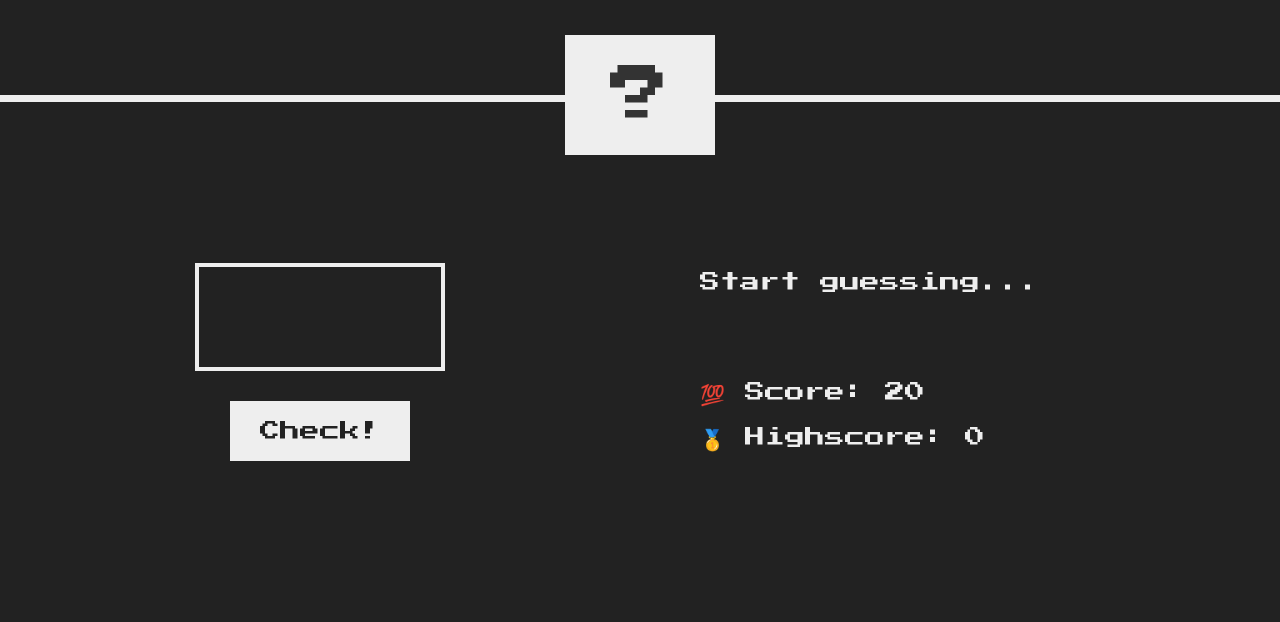
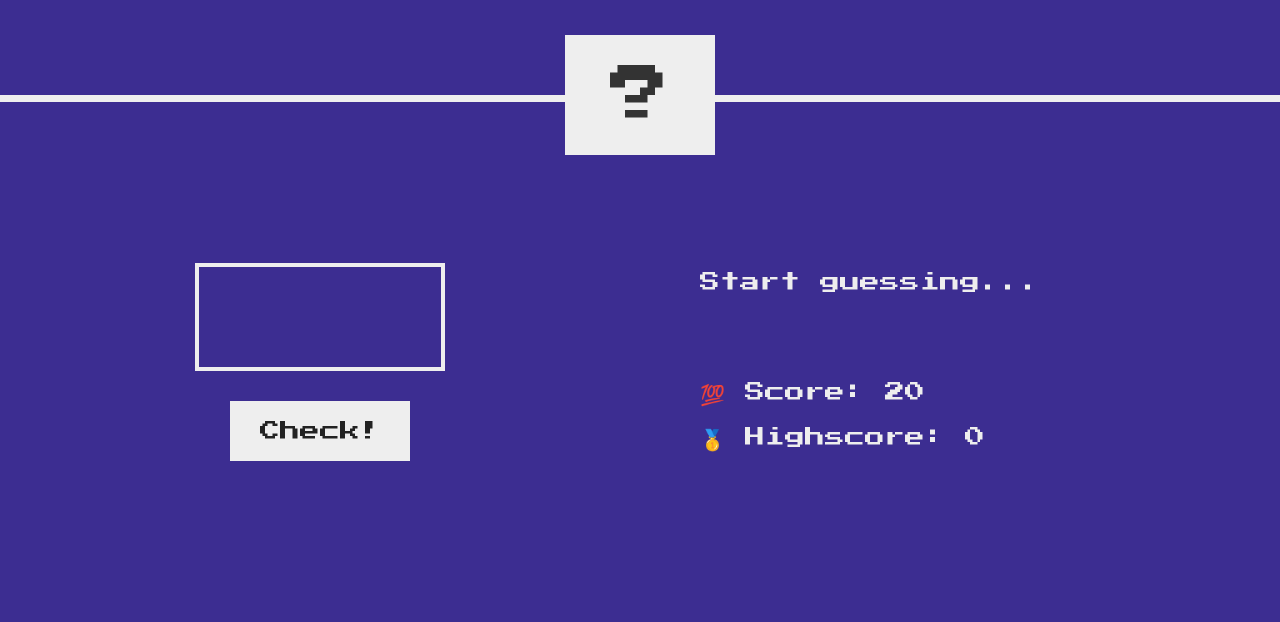
Before and after one commit to mralimov/Guess-my-number---game---JS, a plain HTML site: page index.html in a window 1280 px wide. Shown: the part 178-800 px from the top of the page. Drawn offline with Linux system fonts and the light colour scheme.

Commit message:
CSS color update

```diff
--- a/style.css
+++ b/style.css
@@ -14,7 +14,7 @@ html {
 body {
   font-family: 'Press Start 2P', sans-serif;
   color: #eee;
-  background-color: #222;
+  background-color: #3c2d91;
   /* background-color: #60b347; */
 }
 
```
